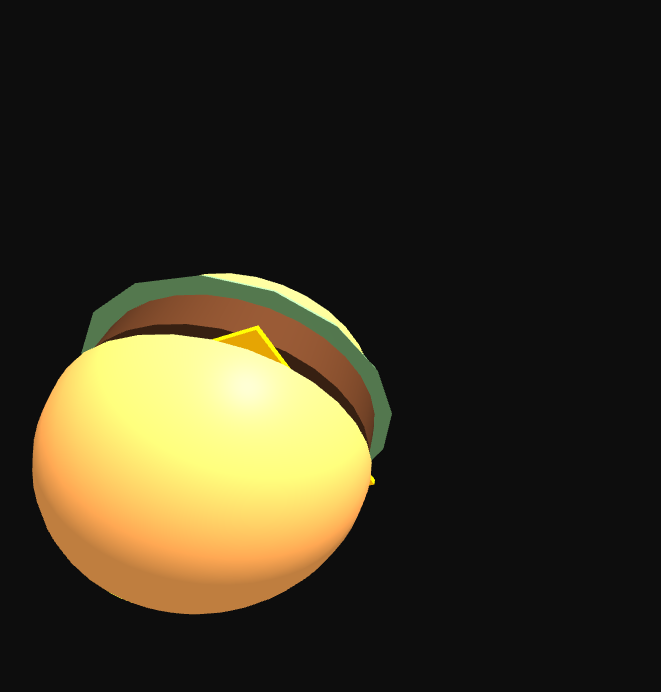
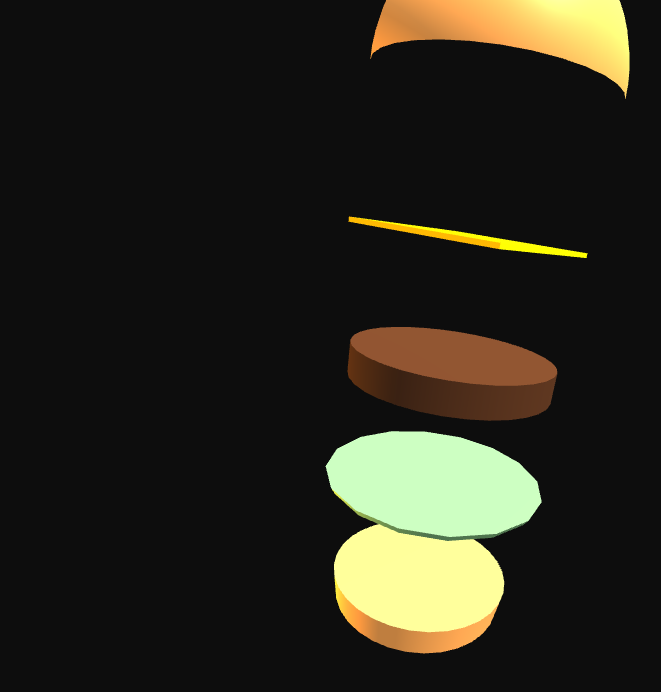
Before and after one commit to tahrsmaq-ui/hanin, a plain HTML site: page index.html in a window 1280 px wide. Shown: the whole page, without its empty margins (193-854 px from the left). Drawn offline with nearby package versions, Linux system fonts and the light colour scheme; animation ran at ten frames a second.

Commit message:
Update index.html

```diff
--- a/index.html
+++ b/index.html
@@ -3,7 +3,7 @@
 <head>
   <meta charset="UTF-8" />
   <meta name="viewport" content="width=device-width, initial-scale=1.0" />
-  <title>3D Burger Scroll</title>
+  <title>3D Burger Exploded Scroll</title>
 
   <!-- استيراد مكتبات Three.js و GSAP مع ScrollTrigger عبر CDN -->
   <script src="https://cdnjs.cloudflare.com/ajax/libs/three.js/r128/three.min.js"></script>
@@ -22,7 +22,7 @@
       overflow-x: hidden;
     }
 
-    /* الـ Canvas لرسوميات 3D ثابت بالخلفية */
+    /* الـ Canvas ثابت في الخلفية */
     #webgl {
       position: fixed;
       top: 0;
@@ -33,7 +33,7 @@
       pointer-events: none;
     }
 
-    /* أقسام شفافة للتمرير (بدون أي نصوص أو كتابات) */
+    /* أقسام شفافة للتمرير */
     .section {
       height: 100vh;
       width: 100%;
@@ -44,69 +44,74 @@
 
   <canvas id="webgl"></canvas>
 
-  <!-- أقسام فارغة لتمكين ميزة التمرير (Scroll) -->
+  <!-- أقسام فارغة للتمرير (من الوضع المتفكك إلى التجمع الكامل) -->
   <section class="section section-1"></section>
   <section class="section section-2"></section>
-  <section class="section section-3"></section>
 
   <script>
     gsap.registerPlugin(ScrollTrigger);
 
-    // 1. المشهد والكاميرا
+    // 1. إعداد المشهد والكاميرا
     const scene = new THREE.Scene();
     const camera = new THREE.PerspectiveCamera(75, window.innerWidth / window.innerHeight, 0.1, 1000);
-    camera.position.z = 5.5;
+    camera.position.z = 6;
 
-    // 2. الـ Renderer
+    // 2. إعداد الـ Renderer
     const canvas = document.querySelector('#webgl');
     const renderer = new THREE.WebGLRenderer({ canvas: canvas, alpha: true, antialias: true });
     renderer.setSize(window.innerWidth, window.innerHeight);
     renderer.setPixelRatio(Math.min(window.devicePixelRatio, 2));
 
-    // 3. بناء مجسم البرغر (Burger Assembly)
+    // 3. إنشاء المكونات كمشهد مجسّم (Burger Group)
     const burgerGroup = new THREE.Group();
+
+    // المواد (Materials)
+    const bunMat = new THREE.MeshStandardMaterial({ color: 0xd48c46, roughness: 0.5 });
+    const cheeseMat = new THREE.MeshStandardMaterial({ color: 0xffb703, roughness: 0.3 });
+    const pattyMat = new THREE.MeshStandardMaterial({ color: 0x3d2314, roughness: 0.8 });
+    const lettuceMat = new THREE.MeshStandardMaterial({ color: 0x588157, roughness: 0.6 });
 
     // أ. الخبز العلوي (Top Bun)
     const topBunGeo = new THREE.SphereGeometry(1.2, 32, 16, 0, Math.PI * 2, 0, Math.PI / 2);
-    const bunMat = new THREE.MeshStandardMaterial({ color: 0xd48c46, roughness: 0.5 });
     const topBun = new THREE.Mesh(topBunGeo, bunMat);
-    topBun.position.y = 0.6;
-    burgerGroup.add(topBun);
 
     // ب. شريحة الجبن (Cheese)
     const cheeseGeo = new THREE.BoxGeometry(1.8, 0.05, 1.8);
-    const cheeseMat = new THREE.MeshStandardMaterial({ color: 0xffb703, roughness: 0.3 });
     const cheese = new THREE.Mesh(cheeseGeo, cheeseMat);
-    cheese.position.y = 0.45;
     cheese.rotation.y = Math.PI / 4;
-    burgerGroup.add(cheese);
 
     // ج. شريحة اللحم (Patty)
     const pattyGeo = new THREE.CylinderGeometry(1.15, 1.15, 0.35, 32);
-    const pattyMat = new THREE.MeshStandardMaterial({ color: 0x3d2314, roughness: 0.8 });
     const patty = new THREE.Mesh(pattyGeo, pattyMat);
-    patty.position.y = 0.25;
-    burgerGroup.add(patty);
 
     // د. ورقة الخس (Lettuce)
     const lettuceGeo = new THREE.CylinderGeometry(1.3, 1.25, 0.08, 16);
-    const lettuceMat = new THREE.MeshStandardMaterial({ color: 0x588157, roughness: 0.6 });
     const lettuce = new THREE.Mesh(lettuceGeo, lettuceMat);
-    lettuce.position.y = 0.02;
-    burgerGroup.add(lettuce);
 
     // هـ. الخبز السفلي (Bottom Bun)
     const bottomBunGeo = new THREE.CylinderGeometry(1.1, 1.05, 0.35, 32);
     const bottomBun = new THREE.Mesh(bottomBunGeo, bunMat);
-    bottomBun.position.y = -0.2;
+
+    // إضافة جميع الأجزاء للمجموعة
+    burgerGroup.add(topBun);
+    burgerGroup.add(cheese);
+    burgerGroup.add(patty);
+    burgerGroup.add(lettuce);
     burgerGroup.add(bottomBun);
 
-    // إمالة البرغر قليلاً لزاوية رؤية جذابة
-    burgerGroup.rotation.x = 0.3;
-    burgerGroup.rotation.z = -0.1;
+    // إمالة المجموعة ككل لإعطاء زاوية رؤية جذابة
+    burgerGroup.rotation.x = 0.35;
+    burgerGroup.rotation.z = -0.15;
     scene.add(burgerGroup);
 
-    // 4. إضاءة المشهد
+    // 4. تعيين المواقع الابتدائية (الوضع المتفكك / Exploded State)
+    topBun.position.y = 3.2;      // طائر للفيض في الأعلى
+    cheese.position.y = 1.8;
+    patty.position.y = 0.4;
+    lettuce.position.y = -1.0;
+    bottomBun.position.y = -2.5;  // هابط للأسفل
+
+    // 5. إضاءة المشهد
     const ambientLight = new THREE.AmbientLight(0xffffff, 0.9);
     scene.add(ambientLight);
 
@@ -118,43 +123,36 @@
     backLight.position.set(-5, -3, -2);
     scene.add(backLight);
 
-    // 5. حركات التمرير (GSAP ScrollTrigger)
-
-    // الحركة عند التمرير للقسم الثاني
-    gsap.timeline({
+    // 6. تحريك تجميع القطع مع الـ Scroll (GSAP ScrollTrigger)
+    const tl = gsap.timeline({
       scrollTrigger: {
         trigger: ".section-2",
         start: "top bottom",
         end: "top top",
-        scrub: 1,
+        scrub: 1.2, // تحريك متناسب بسلاسة مع التمرير
       }
-    })
-    .to(burgerGroup.rotation, { x: Math.PI * 0.8, y: Math.PI * 1.5 })
-    .to(burgerGroup.position, { x: -2, z: 1 }, "<");
+    });
 
-    // الحركة عند التمرير للقسم الثالث
-    gsap.timeline({
-      scrollTrigger: {
-        trigger: ".section-3",
-        start: "top bottom",
-        end: "top top",
-        scrub: 1,
-      }
-    })
-    .to(burgerGroup.rotation, { x: Math.PI * 1.8, y: Math.PI * 3 })
-    .to(burgerGroup.position, { x: 1.8, z: -0.5 }, "<");
+    // تقريب جميع القطع إلى أماكنها المحددة لتشكل البرغر الكامل
+    tl.to(topBun.position, { y: 0.6 }, 0)
+      .to(cheese.position, { y: 0.45 }, 0)
+      .to(patty.position, { y: 0.25 }, 0)
+      .to(lettuce.position, { y: 0.02 }, 0)
+      .to(bottomBun.position, { y: -0.2 }, 0)
+      // تدوير البرغر أثناء التجميع لإضفاء حركة سينمائية
+      .to(burgerGroup.rotation, { y: Math.PI * 2, x: 0.2 }, 0);
 
-    // 6. التعامل مع تغيير مقاس الشاشة
+    // 7. التجاوب مع حجم الشاشة
     window.addEventListener('resize', () => {
       camera.aspect = window.innerWidth / window.innerHeight;
       camera.updateProjectionMatrix();
       renderer.setSize(window.innerWidth, window.innerHeight);
     });
 
-    // 7. حلقة العرض (Animation Loop)
+    // 8. حلقة العرض (Animation Loop)
     function animate() {
       requestAnimationFrame(animate);
-      burgerGroup.rotation.y += 0.004; // دوران خفيف مستمر
+      burgerGroup.rotation.y += 0.003; // دوران خفيف ومستمر
       renderer.render(scene, camera);
     }
     animate();
```
